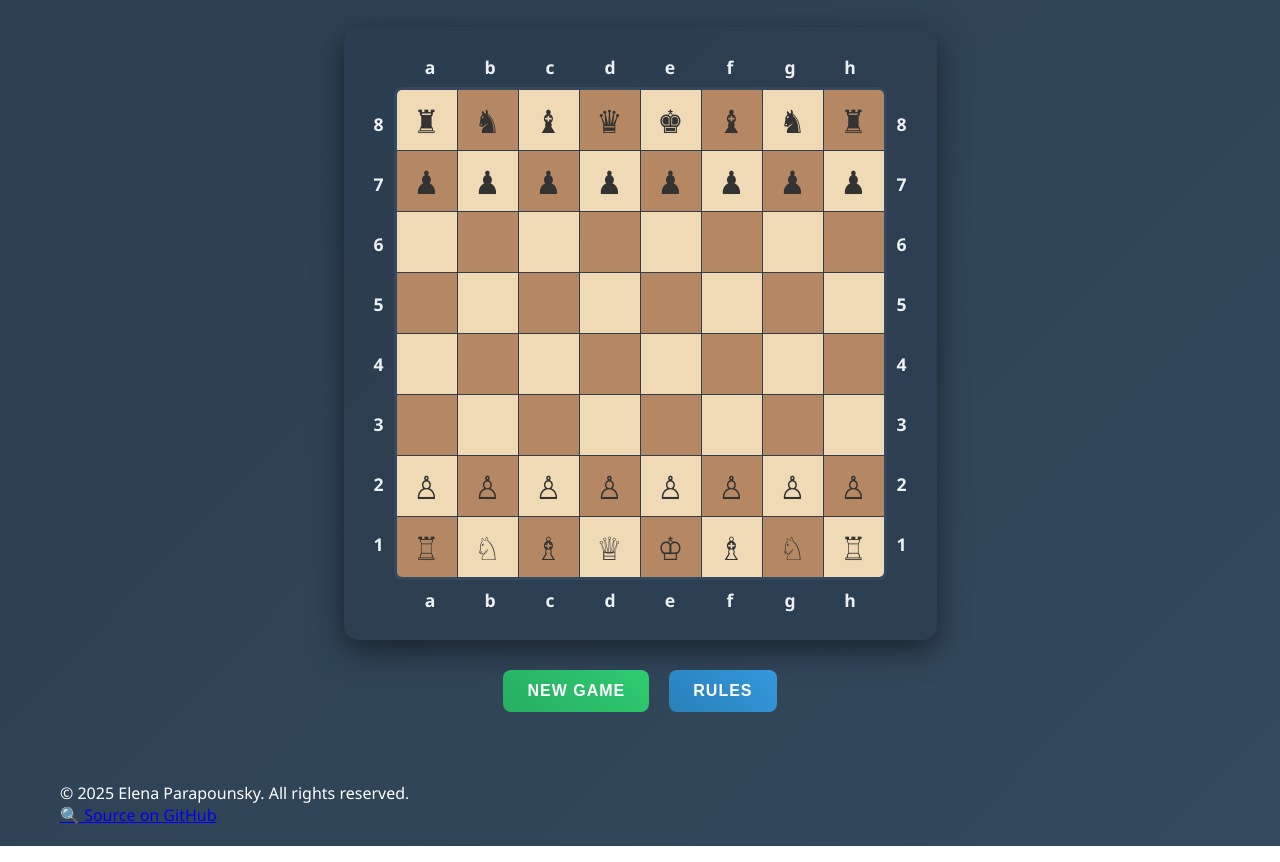
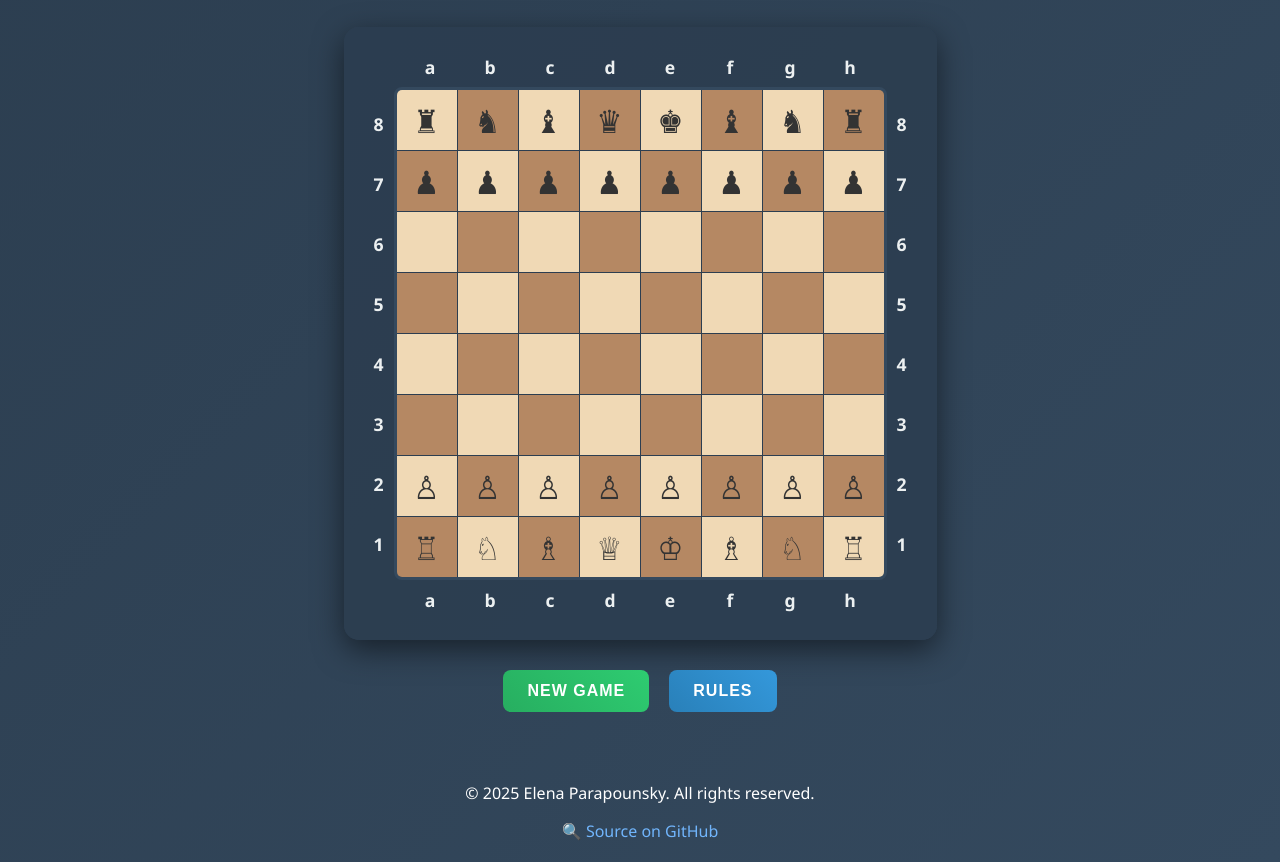
Before and after one commit to eparapounsky/atomic-chess-web, a plain HTML site: page index.html in a window 1280 px wide. Shown: the part 144-1006 px from the top of the page. Drawn offline with Linux system fonts and the light colour scheme.

Commit message:
Add footer styles and remove unused shake animation

```diff
--- a/styles.css
+++ b/styles.css
@@ -168,19 +168,6 @@ main {
   animation: shake 0.5s ease-in-out;
 }
 
-@keyframes shake {
-  0%,
-  100% {
-    transform: translateX(0);
-  }
-  25% {
-    transform: translateX(-5px);
-  }
-  75% {
-    transform: translateX(5px);
-  }
-}
-
 .piece {
   user-select: none;
   pointer-events: none;
@@ -253,7 +240,31 @@ main {
   color: white;
 }
 
-/* Modal Styles */
+footer {
+  display: flex;
+  flex-direction: column;
+  justify-content: space-between;
+  align-items: center;
+}
+
+/* unvisited */
+footer a:link {
+  margin-top: 1rem;
+  text-decoration: none;
+  color: #71b5fc;
+}
+
+footer a:visited {
+  text-decoration: none;
+  color: #5a91ca;
+}
+
+footer a:hover {
+  text-decoration: underline;
+  color: #aad3fd;
+}
+
+/* modal styles */
 .modal {
   display: none;
   position: fixed;
```
